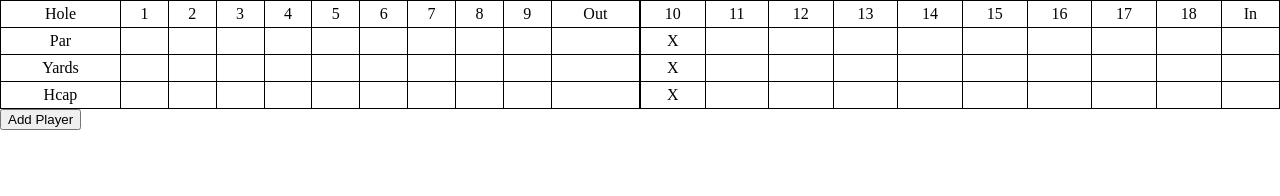
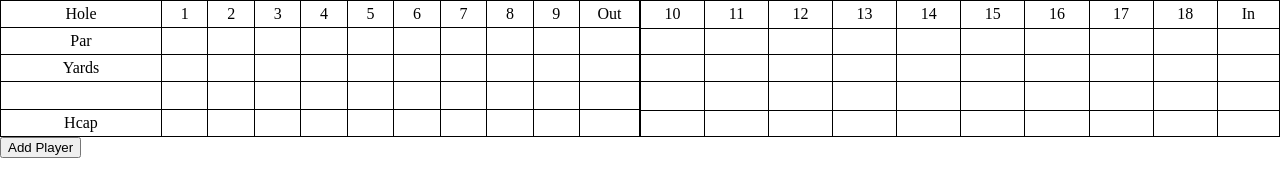
Before and after one commit to SamNorman7103/golfScoreCardApp, a website: page public/index.html in a window 1280 px wide. Both pictures are taken after a click on the button "Add Player". Drawn offline with Linux system fonts and the light colour scheme; no server answers.

Commit message:
Added functionality to add a new player to the scorecard. May need refactoring to tally and render player score data

```diff
--- a/js/main.js
+++ b/js/main.js
@@ -1,5 +1,12 @@
-const coursePromise = fetch("https://golf-courses-api.herokuapp.com/courses/").then((response) => response.json());
+const coursePromise = fetch(
+  "https://golf-courses-api.herokuapp.com/courses/"
+).then((response) => response.json());
 const courseSelectContainer = document.getElementById("course-select");
+const playerOutTemplate = document.getElementById("player-out-template");
+const playerInTemplate = document.getElementById("player-in-template");
+const playerOutContainer = document.getElementById("player-out-container");
+const playerInContainer = document.getElementById("player-in-container");
+let playerCount = 0;
 
 coursePromise.then((response) => printCourses(response));
 
@@ -16,18 +23,18 @@ function printCourses(data) {
 function renderCourse(course) {
   if (course == 1) {
     coursePromise
-      .then((response) => getCourse(response.courses[0].id)
-      ).then((response) => renderCourseData(response.data.holes));
+      .then((response) => getCourse(response.courses[0].id))
+      .then((response) => renderCourseData(response.data.holes));
   }
   if (course == 2) {
     coursePromise
-      .then((response) => getCourse(response.courses[1].id)
-      ).then((response) => renderCourseData(response.data.holes));
+      .then((response) => getCourse(response.courses[1].id))
+      .then((response) => renderCourseData(response.data.holes));
   }
   if (course == 3) {
     coursePromise
-      .then((response) => getCourse(response.courses[2].id)
-      ).then((response) => renderCourseData(response.data.holes));
+      .then((response) => getCourse(response.courses[2].id))
+      .then((response) => renderCourseData(response.data.holes));
   }
 }
 
@@ -100,8 +107,30 @@ function renderCourseHandicap(holes) {
   handicapInTotal.innerText = inTotal;
 }
 
-function renderCourseData(holes){
-    renderCoursePar(holes);
-    renderCourseYards(holes);
-    renderCourseHandicap(holes);
+function renderCourseData(holes) {
+  renderCoursePar(holes);
+  renderCourseYards(holes);
+  renderCourseHandicap(holes);
 }
+
+function newPlayer() {
+  playerCount++;
+  const playerOutElement = document.importNode(playerOutTemplate.content, true);
+  const playerInElement = document.importNode(playerInTemplate.content, true);
+
+  playerOutContainer.appendChild(playerOutElement);
+  playerInContainer.appendChild(playerInElement);
+  const playerOutIdElement = playerOutContainer.querySelector('tr');
+  const playerInIdElement = playerInContainer.querySelector('tr');
+  playerOutIdElement.id = `player-${playerCount}`;
+  playerInIdElement.id = `player-${playerCount}`;
+}
+
+playerOutContainer.addEventListener("keyup", renderPlayerData);
+
+function renderPlayerData() {
+  for (let player = 1; player <= playerCount; player++) {
+    const playerElement = document.getElementById(`player-${player}`);
+    console.log(playerElement)
+  }
+}
--- a/public/index.html
+++ b/public/index.html
@@ -7,7 +7,6 @@
     <link rel="stylesheet" href="./stylesheets/styles.css" />
     <script defer src="../js/main.js"></script>
     <title>Golf Score Card</title>
-
   </head>
 
   <body>
@@ -54,6 +53,7 @@
             <td id="yards-out-total"></td>
           </tr>
         </tbody>
+        <tbody id="player-out-container"></tbody>
         <tbody>
           <tr class="handicap-row">
             <td>Hcap</td>
@@ -87,7 +87,7 @@
           </tr>
           <tr class="par-row">
             <td class="hidden">Par</td>
-            <td id="par-10">X</td>
+            <td id="par-10"></td>
             <td id="par-11"></td>
             <td id="par-12"></td>
             <td id="par-13"></td>
@@ -100,7 +100,7 @@
           </tr>
           <tr class="yardage-row">
             <td class="hidden">Yards</td>
-            <td id="yards-10">X</td>
+            <td id="yards-10"></td>
             <td id="yards-11"></td>
             <td id="yards-12"></td>
             <td id="yards-13"></td>
@@ -112,10 +112,11 @@
             <td id="yards-in-total"></td>
           </tr>
         </tbody>
+        <tbody id="player-in-container"></tbody>
         <tbody>
           <tr class="handicap-row">
             <td class="hidden">Hcap</td>
-            <td id="handicap-10">X</td>
+            <td id="handicap-10"></td>
             <td id="handicap-11"></td>
             <td id="handicap-12"></td>
             <td id="handicap-13"></td>
@@ -129,63 +130,55 @@
         </tbody>
       </table>
     </div>
-    <button>Add Player</button>
+    <button onclick="newPlayer()">Add Player</button>
     <div id="course-select"></div>
 
-
-
-
-    <template id='player-out-template'>
-      <tbody id="">
+    <template id="player-out-template">
       <tr id="" class="player-row">
         <td>
           <textarea
             name=""
-              id="player-1"
+            id=""
             cols="15"
             rows="1"
             maxlength="15"
           ></textarea>
         </td>
-          <td><input type="text" /></td>
-          <td><input type="text" /></td>
-          <td><input type="text" /></td>
-          <td><input type="text" /></td>
-          <td><input type="text" /></td>
-          <td><input type="text" /></td>
-          <td><input type="text" /></td>
-          <td><input type="text" /></td>
-          <td><input type="text" /></td>
-          <td><input type="text" /></td>
+        <td><input id="p-out-1" type="text" /></td>
+        <td><input id="p-out-2" type="text" /></td>
+        <td><input id="p-out-3" type="text" /></td>
+        <td><input id="p-out-4" type="text" /></td>
+        <td><input id="p-out-5" type="text" /></td>
+        <td><input id="p-out-6" type="text" /></td>
+        <td><input id="p-out-7" type="text" /></td>
+        <td><input id="p-out-8" type="text" /></td>
+        <td><input id="p-out-9" type="text" /></td>
+        <td><input id="p-out-total" type="text" /></td>
       </tr>
-      </tbody>
     </template>
 
-    <template id='player-out-template'>
-      <tbody id="">
-        <tr id="" class="player-row">
-          <td>
+    <template id="player-in-template">
+      <tr class="player-row">
+        <td class="hidden">
           <textarea
             name=""
-              id="player-1"
+            class="player-name"
             cols="15"
             rows="1"
             maxlength="15"
           ></textarea>
         </td>
-          <td><input type="text" /></td>
-          <td><input type="text" /></td>
-          <td><input type="text" /></td>
-          <td><input type="text" /></td>
-          <td><input type="text" /></td>
-          <td><input type="text" /></td>
-          <td><input type="text" /></td>
-          <td><input type="text" /></td>
-          <td><input type="text" /></td>
-          <td><input type="text" /></td>
+        <td><input id="p-in-10" type="text" /></td>
+        <td><input id="p-in-11" type="text" /></td>
+        <td><input id="p-in-12" type="text" /></td>
+        <td><input id="p-in-13" type="text" /></td>
+        <td><input id="p-in-14" type="text" /></td>
+        <td><input id="p-in-15" type="text" /></td>
+        <td><input id="p-in-16" type="text" /></td>
+        <td><input id="p-in-17" type="text" /></td>
+        <td><input id="p-in-18" type="text" /></td>
+        <td><input id="p-in-total" type="text" /></td>
       </tr>
-      </tbody>
     </template>
-
   </body>
 </html>
--- a/src/styles/styles.scss
+++ b/src/styles/styles.scss
@@ -5,9 +5,8 @@
     border: 1px solid black;
   }
   td {
-    padding: 5px;;
-    min-height: max-content;
-    min-width: fit-content;
+    height: 15px;
+    padding: 5px;
     text-align: center;
     vertical-align: middle;
     word-wrap: break-word;
```
Also changed, not shown: public/stylesheets/styles.css, 1 other file. Lines whose indentation alone changed are shown as unchanged.
